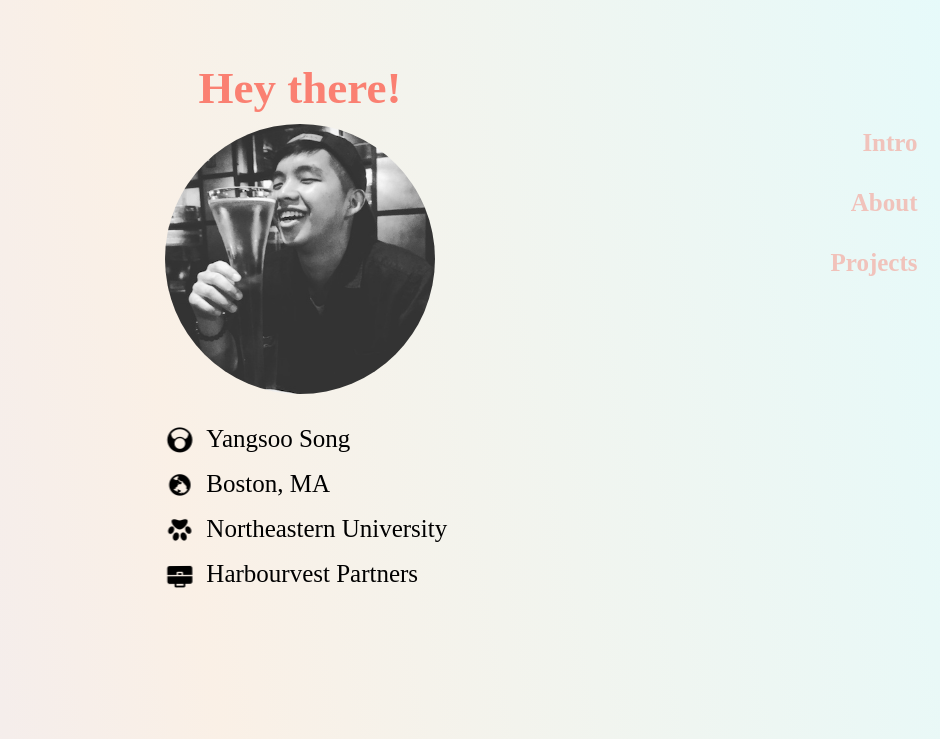
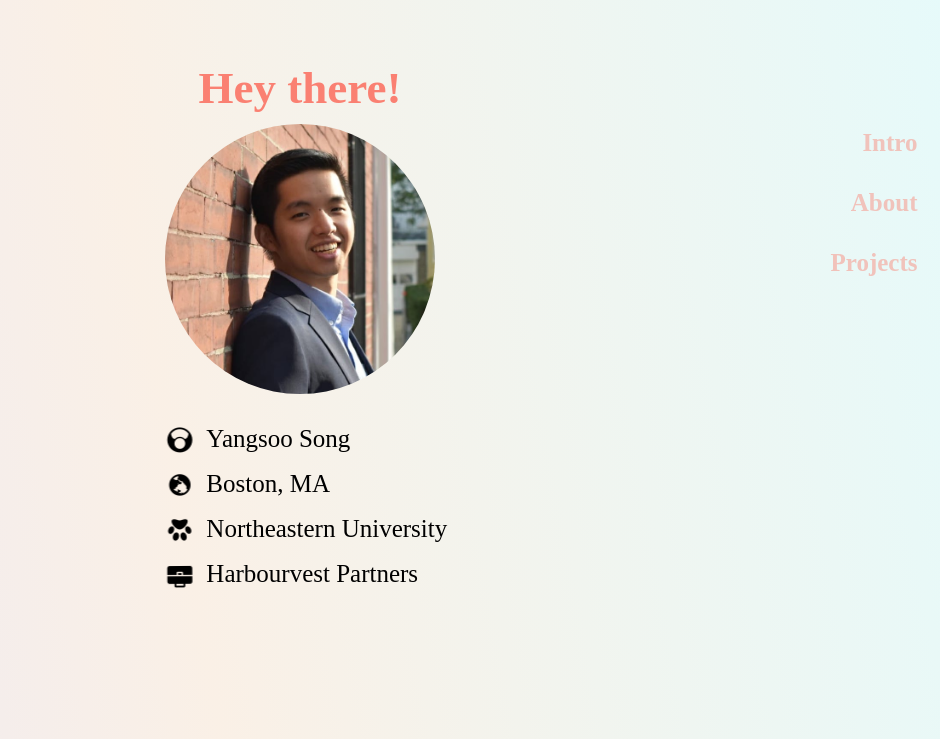
Before and after one commit to yangsoosong/yangsoosong.github.io, a plain HTML site: page index.html in a window 1280 px wide. Shown: the part 61-800 px from the top of the page, without its empty margins (340-1280 px from the left). Drawn offline with Linux system fonts and the light colour scheme; a web font is replaced by a local one.

Commit message:
Add new cropped profile picture

```diff
--- a/index.html
+++ b/index.html
@@ -56,7 +56,7 @@
           </a>
         </h1>
         <div class="profile-image">
-          <img src="assets/face.jpg" alt="my face">
+          <img src="assets/brick_face.jpg" alt="my face">
         </div>
         <div class="intro-texts">
           <ul class="fa-ul">
```
Also changed, not shown: assets/Brick_face.jpg (added), assets/PHOTO-2018-08-21-18-00-25.jpg (deleted), 1 other file.
